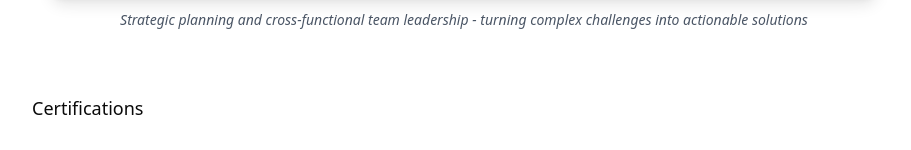
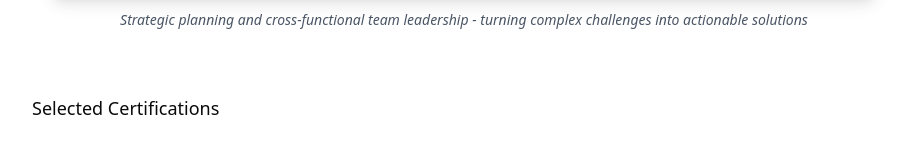
Before and after one commit to henrykobutra/kobutra-25, a Next.js app: page / in a window 1280 px wide. Shown: the part 1192-1342 px from the top of the page, without its empty margins (176-1087 px from the left). Built offline with nearby package versions, Linux system fonts and the light colour scheme; grey boxes are pictures that could not be loaded.

Commit message:
chore: update certifications heading to read "Selected Certifications"

```diff
--- a/components/home/certification-badges.tsx
+++ b/components/home/certification-badges.tsx
@@ -52,7 +52,7 @@ const certifications: CertificationBadge[] = [
 export default function CertificationBadges() {
   return (
     <div>
-      <h3 className="text-lg font-light mb-4">Certifications</h3>
+      <h3 className="text-lg font-light mb-4">Selected Certifications</h3>
       <div className="grid grid-cols-2 md:grid-cols-4 lg:grid-cols-4 gap-4">
         {certifications.map((cert, index) => (
           <div
```
